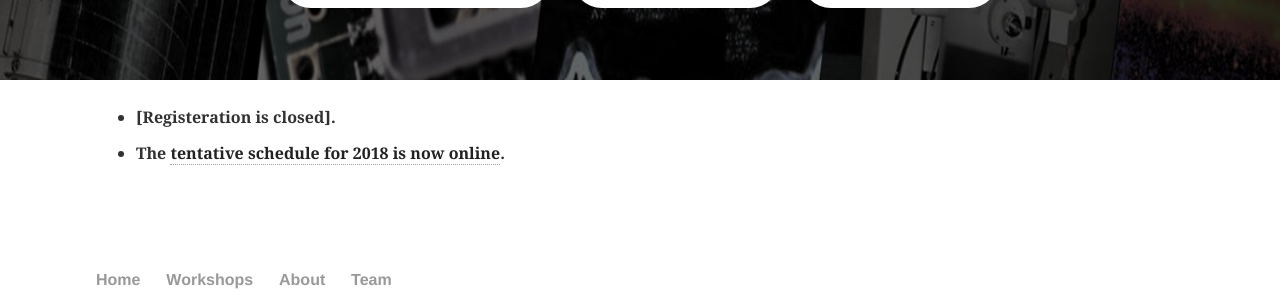
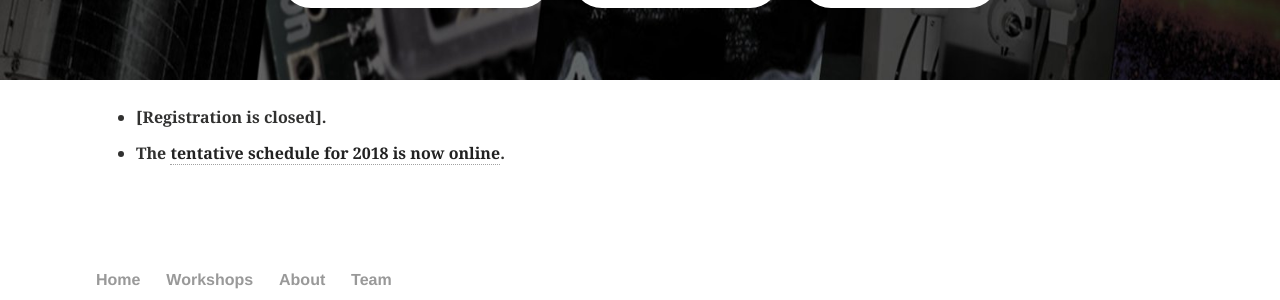
Before and after one commit to imagexd/imagexd.github.io, a Jekyll site: the page built from index.md, in a window 1280 px wide. Shown: the part 572-872 px from the top of the page. Built offline with Jekyll 4.4.1, drawn with Linux system fonts in a browser that asks for light colours.

Commit message:
edit registration

```diff
--- a/index.md
+++ b/index.md
@@ -5,7 +5,7 @@ image:
   feature: wood-texture-1600x800.jpg
 ---
 
-- [Registeration is closed].
+- [Registration is closed].
 - The [tentative schedule for 2018 is now online](http://www.imagexd.org/programs/imagexd2018/).
 
 
```
